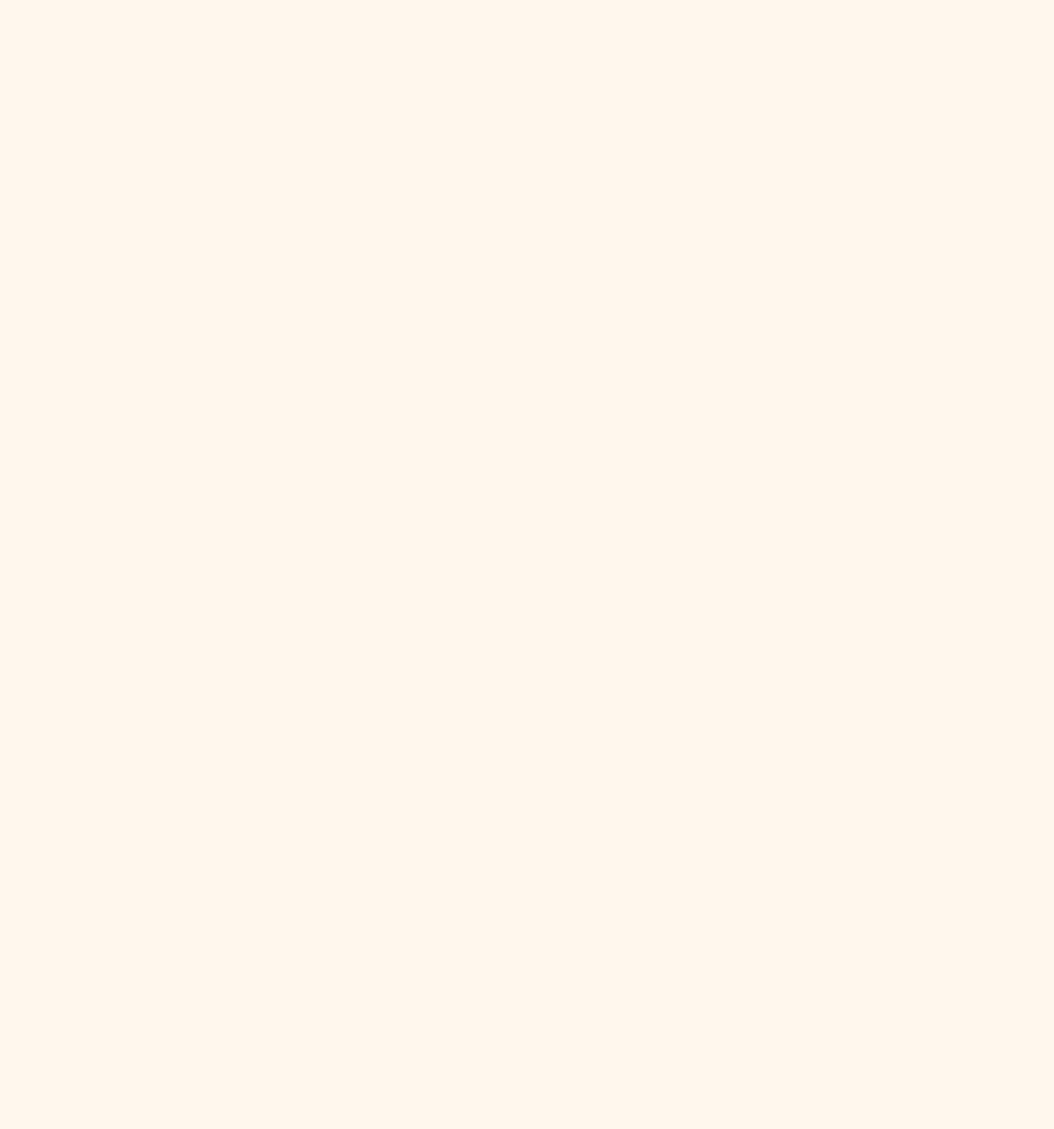
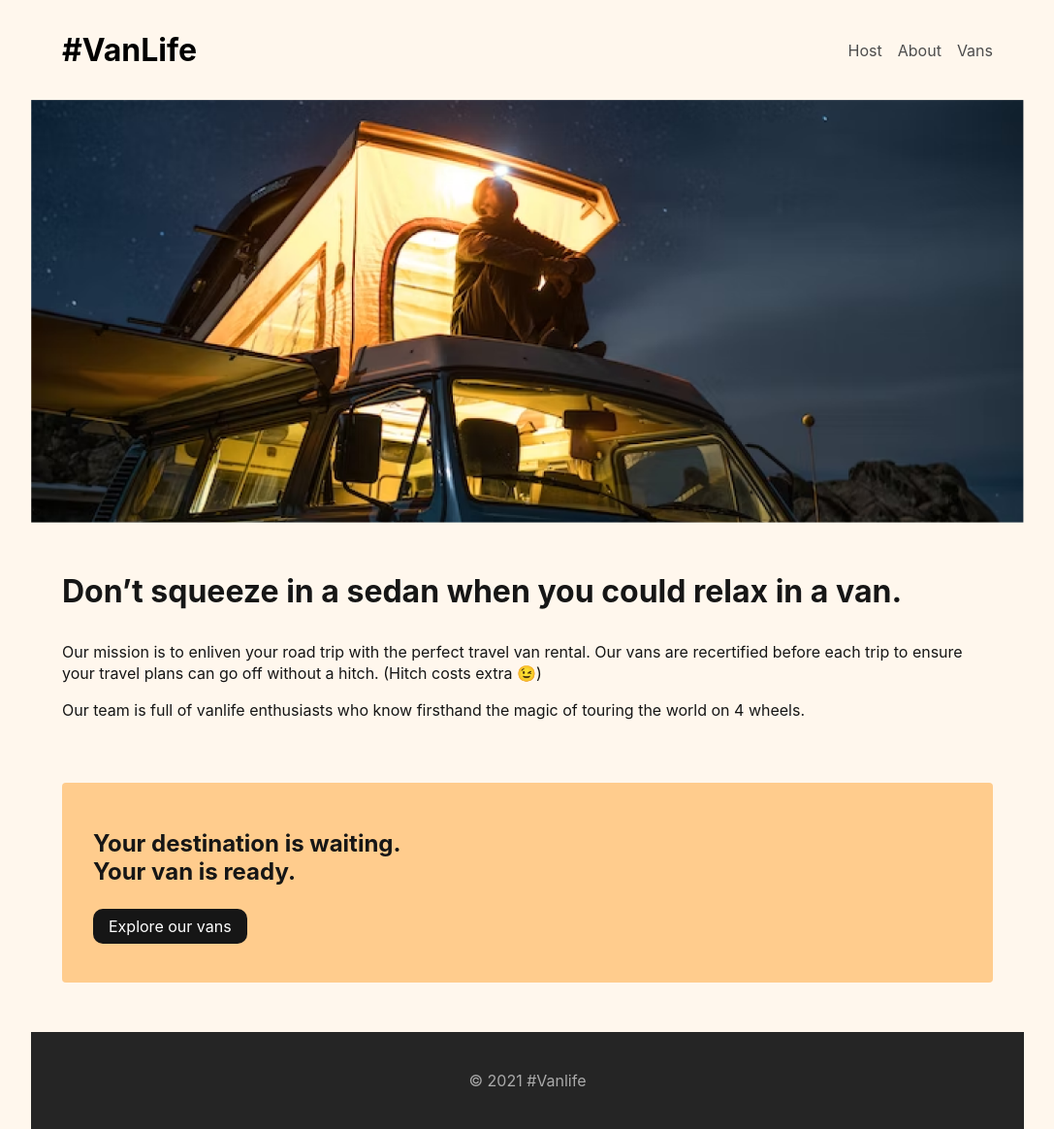
Before and after one commit to willson-alflen/vanlife-react-router-dom, a React (Vite) app: page /about in a window 1280 px wide. Before the commit this address had no page. Shown: the whole page at 97% size, without its empty margins (96-1183 px from the left). Before the commit the page ends 800 px from the top, so only its background shows below. Built offline with nearby package versions, Linux system fonts and the light colour scheme.

Commit message:
create about page + fix styling issues

```diff
--- a/GlobalStyles.js
+++ b/GlobalStyles.js
@@ -20,6 +20,11 @@ const GlobalStyle = createGlobalStyle`
     -ms-overflow-style: none;
     scrollbar-width: none;
   }
+
+  a {
+    color: inherit;
+    text-decoration: none;
+  }
 `
 
 export default GlobalStyle
--- a/src/App.jsx
+++ b/src/App.jsx
@@ -2,6 +2,7 @@ import { BrowserRouter, Routes, Route } from 'react-router-dom'
 import GlobalStyle from '../GlobalStyles'
 import GlobalLayout from './components/GlobalLayout'
 import Home from './pages/Home'
+import About from './pages/About'
 
 function App() {
   return (
@@ -11,6 +12,7 @@ function App() {
         <Routes>
           <Route path="/" element={<GlobalLayout />}>
             <Route index element={<Home />} />
+            <Route path="/about" element={<About />} />
           </Route>
         </Routes>
       </BrowserRouter>
--- a/src/components/Footer/styles.js
+++ b/src/components/Footer/styles.js
@@ -3,7 +3,9 @@ import styled from 'styled-components'
 export const Footer = styled.footer`
   display: flex;
   justify-content: center;
+  max-height: 100px;
+  align-self: end;
   background-color: #252525;
   color: #aaaaaa;
-  padding: 2rem 0;
+  padding: 2.5rem 0;
 `
--- a/src/components/Header/index.jsx
+++ b/src/components/Header/index.jsx
@@ -1,14 +1,23 @@
+import { Link } from 'react-router-dom'
 import * as S from './styles'
 
 export default function Header() {
   return (
     <S.Header>
       <S.Nav>
-        <S.NavBrand>#Vanlife</S.NavBrand>
+        <S.NavBrand>
+          <Link to="/">#VanLife</Link>
+        </S.NavBrand>
         <S.NavList>
-          <S.NavItem>Host</S.NavItem>
-          <S.NavItem>About</S.NavItem>
-          <S.NavItem>Vans</S.NavItem>
+          <S.NavItem>
+            <Link to="/host">Host</Link>
+          </S.NavItem>
+          <S.NavItem>
+            <Link to="/about">About</Link>
+          </S.NavItem>
+          <S.NavItem>
+            <Link to="/vans">Vans</Link>
+          </S.NavItem>
         </S.NavList>
       </S.Nav>
     </S.Header>
--- a/src/components/Header/styles.js
+++ b/src/components/Header/styles.js
@@ -8,11 +8,12 @@ export const Nav = styled.nav`
   display: flex;
   justify-content: space-between;
   align-items: center;
+  padding: 0 2rem;
 `
 
 export const NavBrand = styled.span`
   color: #000000;
-  font-size: 1.5rem;
+  font-size: 2rem;
   font-weight: 700;
 `
 
--- a/src/components/SiteWrapper/styles.js
+++ b/src/components/SiteWrapper/styles.js
@@ -1,6 +1,8 @@
 import styled from 'styled-components'
 
 export const Wrapper = styled.div`
+  display: grid;
+  grid-template-rows: 1fr auto 1fr;
   max-width: 1024px;
   min-height: 100vh;
   margin: 0 auto;
--- /dev/null
+++ b/src/pages/About/index.jsx
@@ -0,0 +1,34 @@
+import * as S from './styles'
+import AboutHeroImg from '../../assets/images/about-hero.png'
+
+export default function About() {
+  return (
+    <S.AboutWrapper>
+      <S.Image src={AboutHeroImg} />
+
+      <S.Content>
+        <S.Title>
+          Don’t squeeze in a sedan when you could relax in a van.
+        </S.Title>
+        <S.Paragraph>
+          Our mission is to enliven your road trip with the perfect travel van
+          rental. Our vans are recertified before each trip to ensure your
+          travel plans can go off without a hitch. (Hitch costs extra 😉)
+        </S.Paragraph>
+        <S.Paragraph>
+          Our team is full of vanlife enthusiasts who know firsthand the magic
+          of touring the world on 4 wheels.
+        </S.Paragraph>
+      </S.Content>
+
+      <S.Cta>
+        <S.CtaTitle>
+          Your destination is waiting.
+          <br />
+          Your van is ready.
+        </S.CtaTitle>
+        <S.LinkButton to="/vans">Explore our vans</S.LinkButton>
+      </S.Cta>
+    </S.AboutWrapper>
+  )
+}
--- /dev/null
+++ b/src/pages/About/styles.js
@@ -0,0 +1,43 @@
+import styled from 'styled-components'
+import { Link } from 'react-router-dom'
+
+export const AboutWrapper = styled.div`
+  color: #161616;
+`
+
+export const Image = styled.img`
+  max-width: 100%;
+`
+
+export const Content = styled.div`
+  padding: 3rem 2rem;
+`
+
+export const Title = styled.h1`
+  line-height: 38px;
+  margin-bottom: 2rem;
+`
+
+export const Paragraph = styled.p`
+  line-height: 22px;
+  margin-bottom: 1rem;
+`
+
+export const Cta = styled.div`
+  background-color: #ffcc8d;
+  padding: 3rem 2rem;
+  border-radius: 4px;
+  margin-inline: 2rem;
+  margin-bottom: 3rem;
+`
+
+export const CtaTitle = styled.h2`
+  margin-bottom: 2rem;
+`
+
+export const LinkButton = styled(Link)`
+  background-color: #161616;
+  color: white;
+  padding: 8px 16px;
+  border-radius: 10px;
+`
--- a/src/pages/Home/styles.js
+++ b/src/pages/Home/styles.js
@@ -8,12 +8,17 @@ export const Container = styled.div`
   flex-direction: column;
   justify-content: center;
   align-items: center;
-  min-height: calc(100vh - 174px);
+  min-height: calc(100vh - 184px);
   background: linear-gradient(0deg, rgba(0, 0, 0, 0.46), rgba(0, 0, 0, 0.46)),
     url(${HomeHeroBg});
+  background-position: center;
+  background-attachment: fixed;
+  -webkit-background-size: cover;
+  -moz-background-size: cover;
+  -o-background-size: cover;
   background-size: cover;
-  background-position: center;
   color: #fff;
+  border: none;
 `
 
 export const Title = styled.h1`
```
